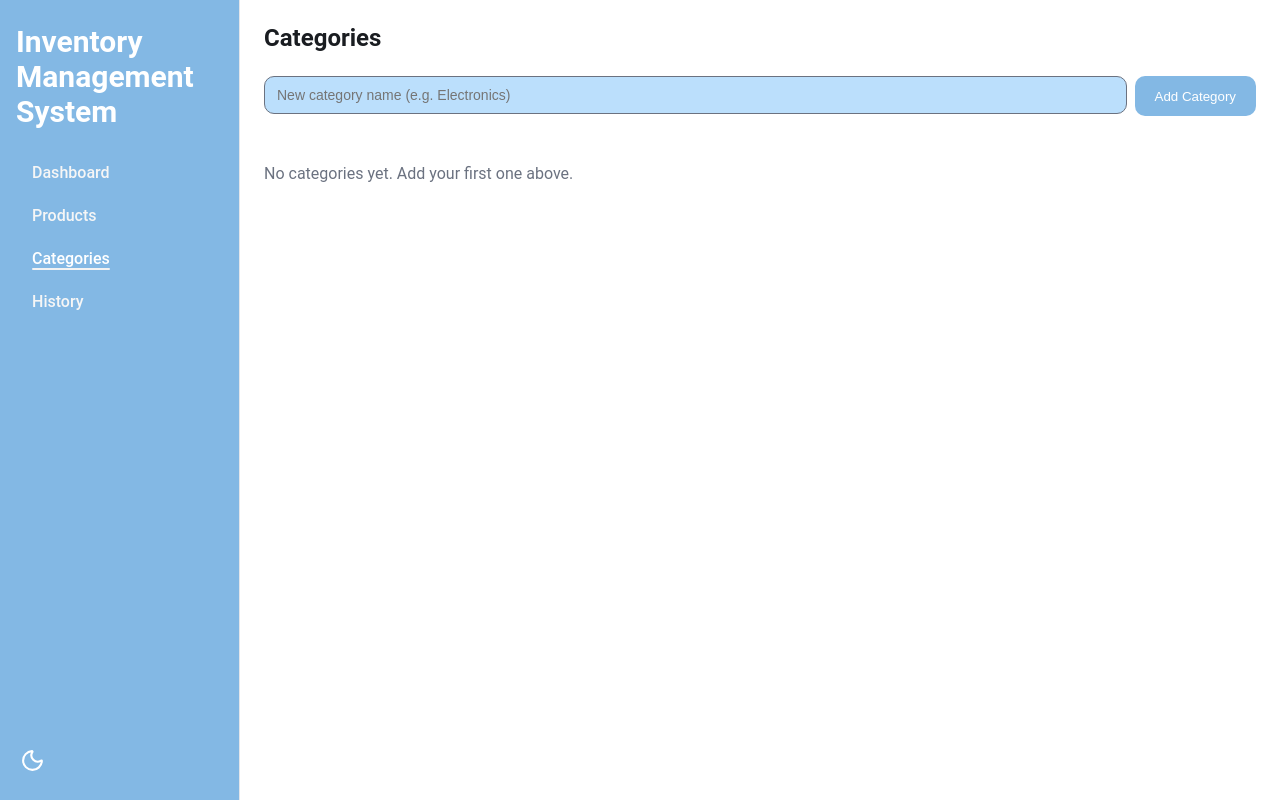
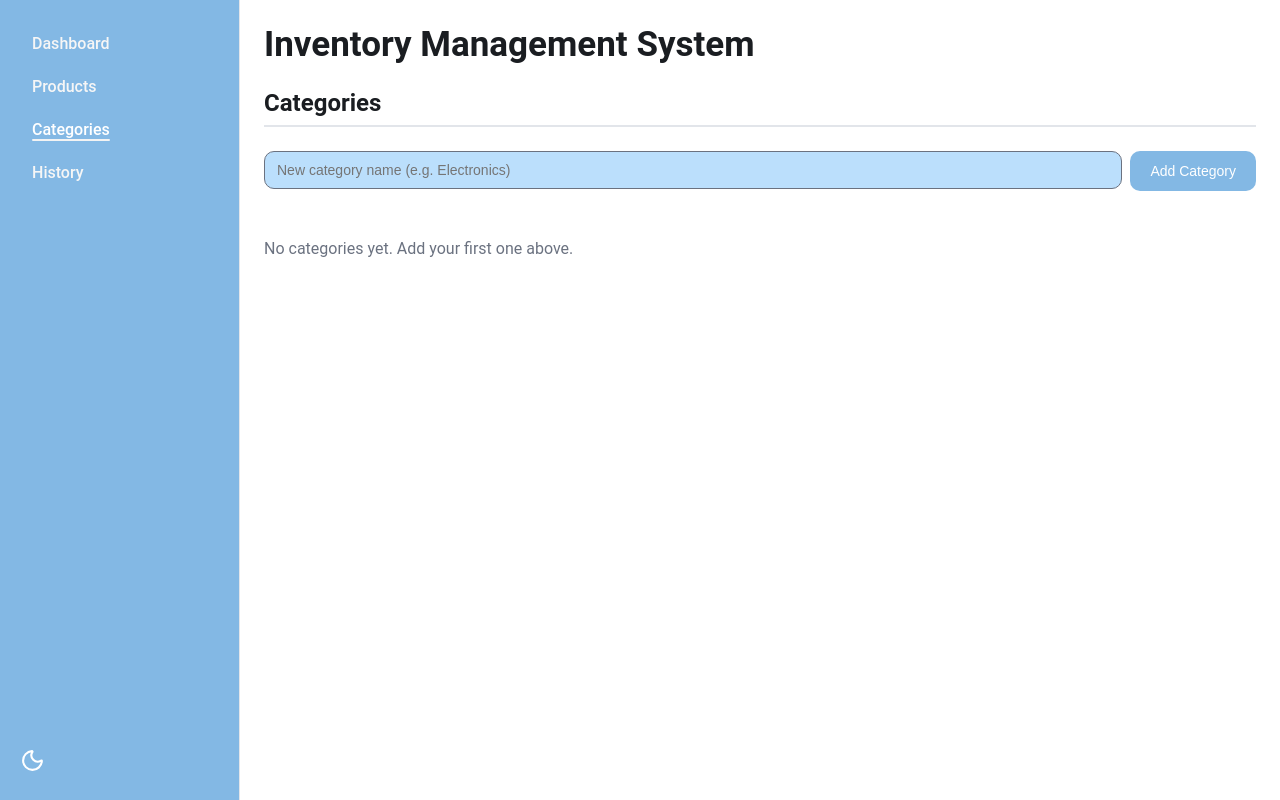
Before and after one commit to realthash/Inventory-Management-System, a React (Vite) app in the folder inventory-management/: page /categories in a window 1280 px wide. Built offline with nearby package versions, Linux system fonts and the light colour scheme.

Commit message:
feat: restyle the categoryPage, dashboard, history styling

```diff
--- a/inventory-management/src/components/CategoryForm.module.css
+++ b/inventory-management/src/components/CategoryForm.module.css
@@ -38,15 +38,19 @@
 .submit {
     padding: 10px 20px;
     background-color: var(--color-btn-bg);
-    color: white;
+    color: var(--color-btn-text);
     border: none;
+    font-size: 14px;
     border-radius: var(--radius);
     cursor: pointer;
     font-weight: 500;
     white-space: nowrap;
     height: 40px;
+    transition: background-color 0.15s ease, transform 0.15s ease;
 }
 
 .submit:hover {
     background-color: var(--color-btn-hover);
+    transform: translateY(-1px);
+
 }
--- a/inventory-management/src/components/FilterBar.jsx
+++ b/inventory-management/src/components/FilterBar.jsx
@@ -8,6 +8,8 @@ function FilterBar({
     onCategoryChange,
     stockFilter,
     onStockFilterChange,
+    onAddProduct,
+    showForm,
 }) {
     return (
         <div className={styles.bar}>
@@ -41,6 +43,12 @@ function FilterBar({
                 <option value="in">In Stock</option>
                 <option value="out">Out of Stock</option>
             </select>
+
+            {!showForm && onAddProduct && (
+                <button type="button" className={styles.addBtn} onClick={onAddProduct}>
+                    + Add Product
+                </button>
+            )}
         </div>
     );
 }
--- a/inventory-management/src/components/FilterBar.module.css
+++ b/inventory-management/src/components/FilterBar.module.css
@@ -32,3 +32,22 @@
     outline: none;
     border-color: var(--color-primary);
 }
+
+.addBtn {
+    padding: 10px 18px;
+    background-color: var(--color-btn-bg);
+    color: var(--color-btn-text);
+    border: none;
+    border-radius: var(--radius);
+    cursor: pointer;
+    font-weight: 500;
+    font-size: 14px;
+    white-space: nowrap;
+    transition: background-color 0.15s ease, transform 0.15s ease;
+    margin-left: auto;
+}
+
+.addBtn:hover {
+    background-color: var(--color-btn-hover);
+    transform: translateY(-1px);
+}
--- a/inventory-management/src/components/Layout.jsx
+++ b/inventory-management/src/components/Layout.jsx
@@ -8,7 +8,6 @@ export function Layout() {
             <aside className={styles.sidebar}>
                 <div className={styles.brand}>
                     <h1>Inventory Management System</h1>
-
                 </div>
 
                 <nav className={styles.nav}>
@@ -53,6 +52,9 @@ export function Layout() {
             </aside>
 
             <main className={styles.main}>
+                <header className={styles.pageHeader}>
+                    <h1 className={styles.brandTitle}>Inventory Management System</h1>
+                </header>
                 <Outlet />
             </main>
         </div>
--- a/inventory-management/src/components/Layout.module.css
+++ b/inventory-management/src/components/Layout.module.css
@@ -21,14 +21,23 @@
 }
 
 .brand {
-    display: flex;
-    align-items: center;
-    justify-content: space-between;
+    display: none;
 }
 
 .brand h1 {
-    font-size: 30px;
+    font-size: 20px;
     color: var(--layout-brand-color);
+}
+
+.pageHeader {
+    margin-bottom: var(--space-md);
+    padding-bottom: var(--space-sm);
+}
+
+.brandTitle {
+    font-size: 35px;
+    font-weight: 700;
+    color: var(--color-text);
 }
 
 .nav {
@@ -106,6 +115,15 @@
         border-right: none;
         border-bottom: 1px solid var(--color-border);
         padding: var(--space-md);
+        gap: var(--space-md);
+    }
+
+    .brand {
+        display: block;
+    }
+
+    .pageHeader {
+        display: none;
     }
 
     .nav {
--- a/inventory-management/src/pages/Categories.module.css
+++ b/inventory-management/src/pages/Categories.module.css
@@ -1,5 +1,7 @@
 .heading {
     margin-bottom: var(--space-lg);
+    padding-bottom: var(--space-sm);
+    border-bottom: 2px solid var(--color-border);
 }
 
 .empty {
--- a/inventory-management/src/pages/Dashboard.module.css
+++ b/inventory-management/src/pages/Dashboard.module.css
@@ -1,5 +1,7 @@
 .heading {
     margin-bottom: var(--space-lg);
+    padding-bottom: var(--space-sm);
+    border-bottom: 2px solid var(--color-border);
 }
 
 .stats {
--- a/inventory-management/src/pages/History.module.css
+++ b/inventory-management/src/pages/History.module.css
@@ -1,5 +1,7 @@
 .heading {
     margin-bottom: var(--space-lg);
+    padding-bottom: var(--space-sm);
+    border-bottom: 2px solid var(--color-border);
 }
 
 .empty {
--- a/inventory-management/src/pages/Products.css
+++ b/inventory-management/src/pages/Products.css
@@ -3,6 +3,8 @@
     align-items: center;
     justify-content: space-between;
     margin-bottom: var(--space-lg);
+    padding-bottom: var(--space-sm);
+    border-bottom: 2px solid var(--color-border);
 }
 
 .addBtn {
--- a/inventory-management/src/pages/Products.jsx
+++ b/inventory-management/src/pages/Products.jsx
@@ -77,11 +77,6 @@ function Products({ products, categories, onAdd, onUpdate, onDelete, onAdjustSto
         <div>
             <div className="header">
                 <h2>Products</h2>
-                {!showForm && (
-                    <button className="addBtn" onClick={openAddForm}>
-                        + Add Product
-                    </button>
-                )}
             </div>
 
             {categories.length === 0 && (
@@ -101,7 +96,14 @@ function Products({ products, categories, onAdd, onUpdate, onDelete, onAdjustSto
             )}
 
             {products.length === 0 ? (
-                <p className="empty">No products yet. Click "Add Product" to start.</p>
+                <div>
+                    {!showForm && (
+                        <button className="addBtn" onClick={openAddForm} style={{ marginBottom: '16px' }}>
+                            + Add Product
+                        </button>
+                    )}
+                    <p className="empty">No products yet. Click "Add Product" to start.</p>
+                </div>
             ) : (
                 <>
                     <FilterBar
@@ -112,6 +114,8 @@ function Products({ products, categories, onAdd, onUpdate, onDelete, onAdjustSto
                         onCategoryChange={setSelectedCategory}
                         stockFilter={stockFilter}
                         onStockFilterChange={setStockFilter}
+                        onAddProduct={openAddForm}
+                        showForm={showForm}
                     />
 
                     <ProductTable
--- a/inventory-management/src/styles/variables.css
+++ b/inventory-management/src/styles/variables.css
@@ -69,9 +69,11 @@
 
   --color-primary: hsl(181, 100%, 75%);
   --color-primary-hover: hsl(0, 0%, 100%);
-  --color-btn-bg: #020216;
-  --color-btn-hover: #e2e2e2;
-  --color-btn-text: #000000;
+
+  --color-btn-bg: #ffffff;
+  --color-btn-hover: #d9d9d9;
+  --color-btn-text: #010101;
+
   --color-nav-active: #f4f4f4;
   --color-nav-underline: #38bdf8;
   --color-nav-text-active-hover: rgb(255, 255, 255);
```
